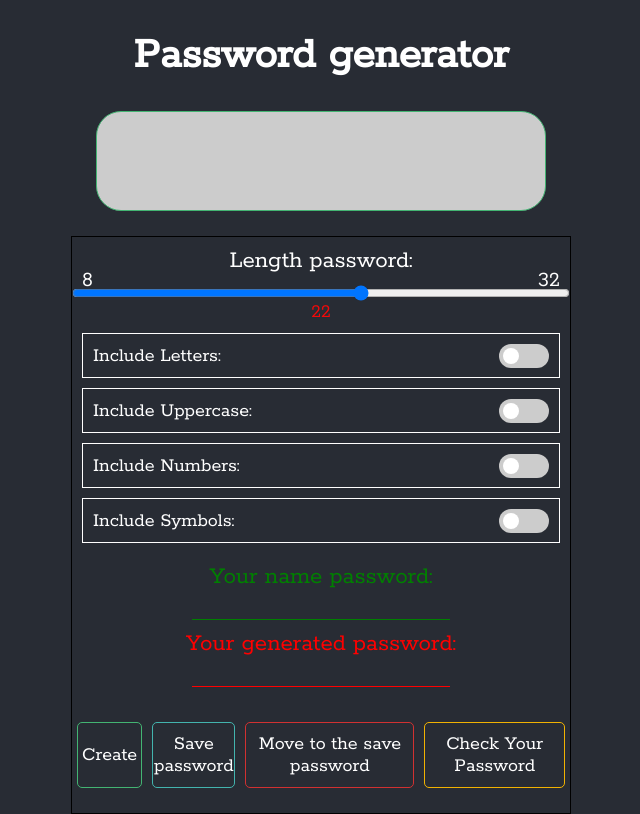
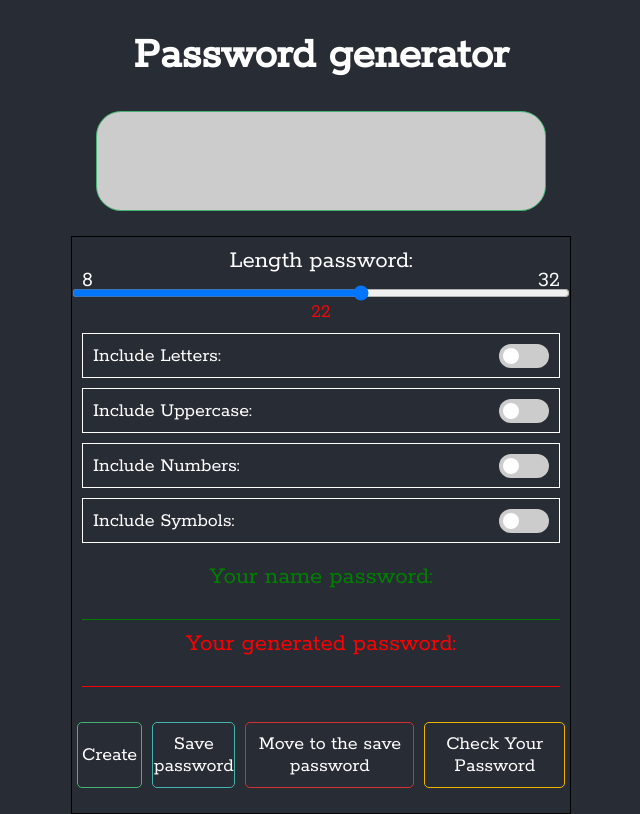
Before and after one commit to MarcinMG-web/PasswordGenerator, a React (Create React App) app: page / in a window 1280 px wide. Shown: the whole page, without its empty margins (319-959 px from the left). Built offline with nearby package versions, Linux system fonts and the light colour scheme.

Commit message:
Fix width input name and genarated password

```diff
--- a/src/css/App.css
+++ b/src/css/App.css
@@ -375,6 +375,7 @@ input:checked + .slider:before {
   padding: 5px;
 }
 .mainContainer_savePassword-name-textInput_green {
+  width: 100%;
   background: transparent;
   color: #fff;
   border: #fff;
@@ -383,6 +384,7 @@ input:checked + .slider:before {
   text-align: center;
 }
 .mainContainer_savePassword-name-textInput_red {
+  width: 100%;
   background: transparent;
   color: #fff;
   border: #fff;
--- a/src/css/Box.css
+++ b/src/css/Box.css
@@ -41,6 +41,7 @@
   padding: 5px;
 }
 .mainContainer_savePassword-name-textInput_green {
+  width: 100%;
   background: transparent;
   color: #fff;
   border: #fff;
@@ -49,6 +50,7 @@
   text-align: center;
 }
 .mainContainer_savePassword-name-textInput_red {
+  width: 100%;
   background: transparent;
   color: #fff;
   border: #fff;
--- a/src/scss/Box.scss
+++ b/src/scss/Box.scss
@@ -47,6 +47,7 @@
       padding: 5px;
 
       &-textInput_green {
+        width: 100%;
         background: transparent;
         color: #fff;
         border: #fff;
@@ -54,7 +55,9 @@
         outline: unset;
         text-align: center;
       }
+
       &-textInput_red {
+        width: 100%;
         background: transparent;
         color: #fff;
         border: #fff;
```
